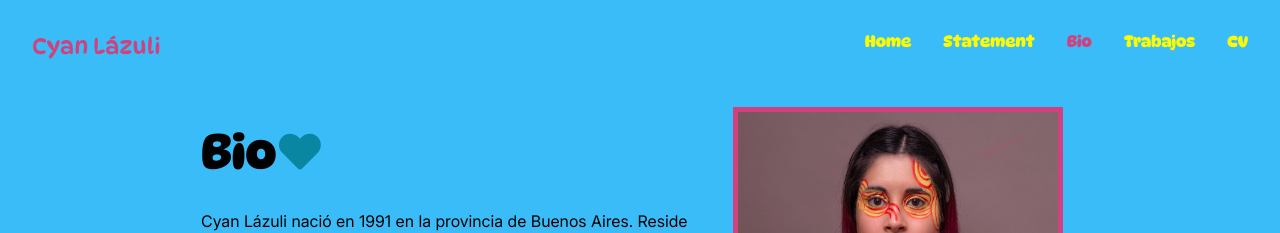
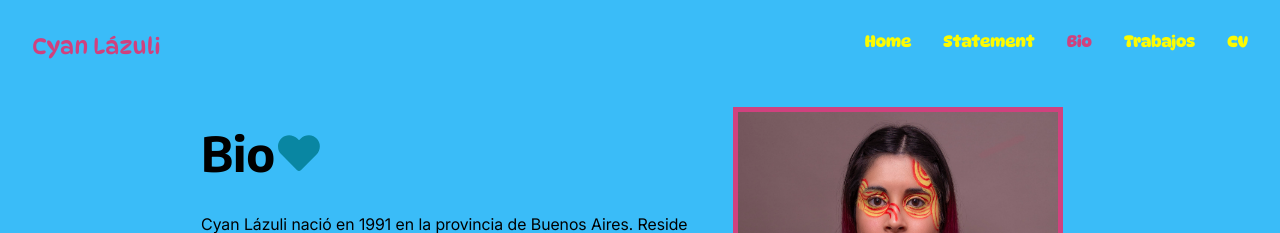
Before and after one commit to webchelios/cyan-lazuli-portfolio-2, an Astro site: page /bio in a window 1280 px wide. Shown: the top 233 px of the page. Built offline with nearby package versions, Linux system fonts and the light colour scheme; Astro itself is replaced by a stand-in of ours.

Commit message:
bio h1 changed

```diff
--- a/src/pages/bio.astro
+++ b/src/pages/bio.astro
@@ -49,7 +49,7 @@ import MainLayout from "../layouts/MainLayout.astro";
 <style>
     h1 {
         font-size: 3rem;
-        font-family: "DynaPuff", system-ui;
+        font-family: "Encode", sans-serif;
     }
 
     .container {
```
